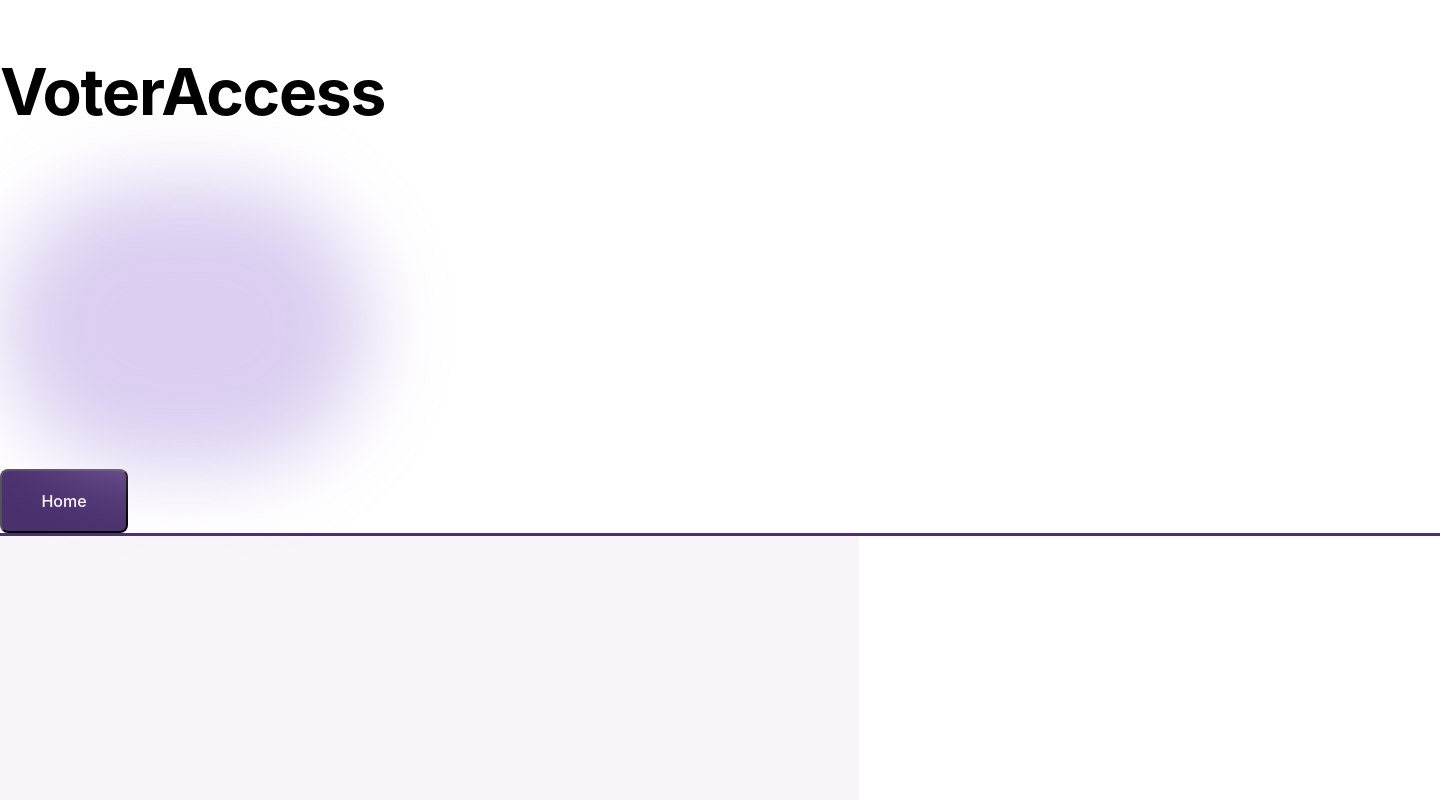
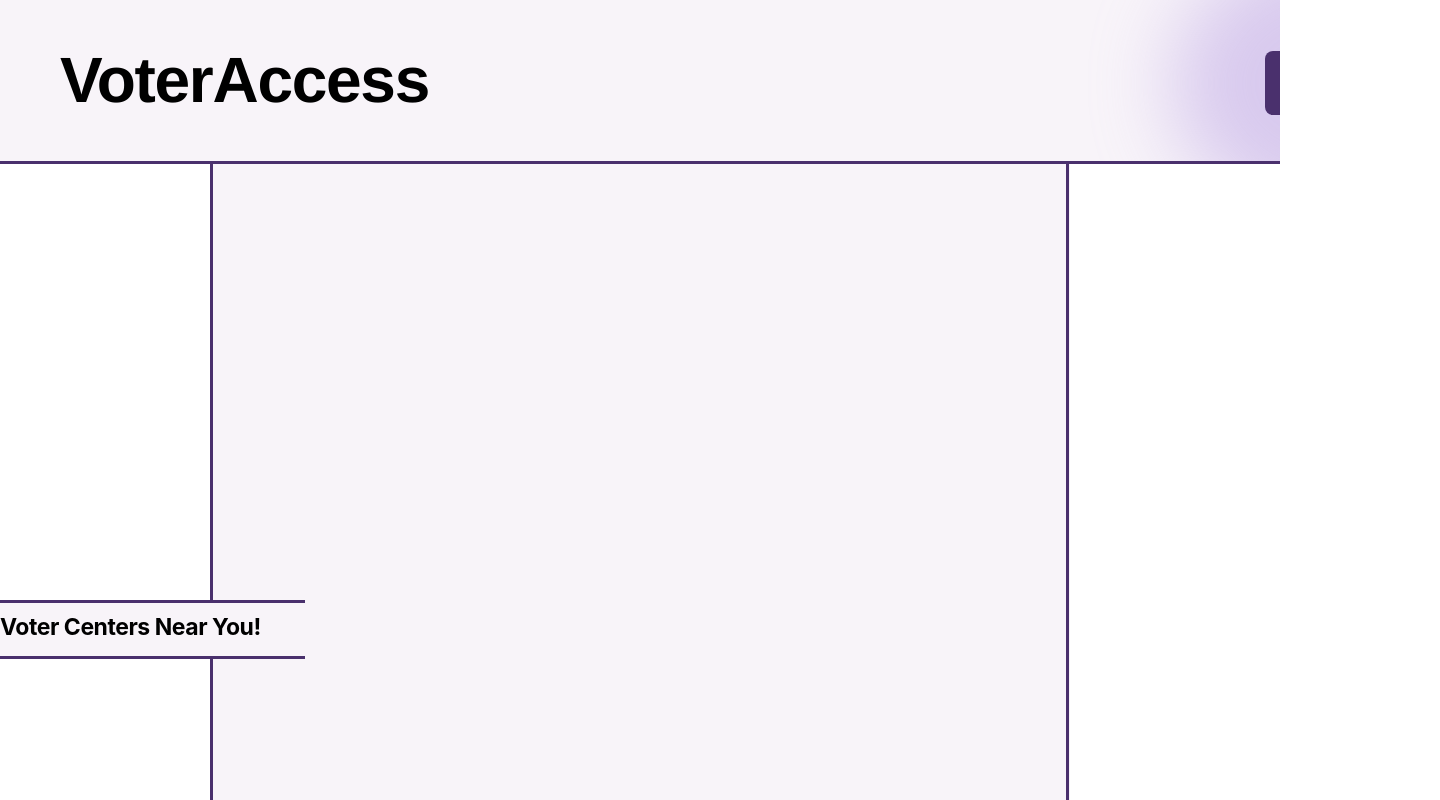
Before and after one commit to kritiVanipenta/voterAccess, a plain HTML site: page second.html in a window 1280 px wide. Shown: the top 800 px of the page, 1440 px wide, since content can reach past the window. Drawn offline with Linux system fonts and the light colour scheme.

Commit message:
fixed some positioning

```diff
--- a/second.html
+++ b/second.html
@@ -8,37 +8,31 @@
 </head>
 <body class="chat">
   <header>
-    <section class="heading">
-      <h1>VoterAccess</h1>
-      <div class="objblur"></div>
-      <nav>
-        <button class="home-btn" onclick="window.location.href='index.html'">
-          Home
-        </button>
-      </nav>
-      <div class="line1">
+    <div class="navigation">
+      <div class="ellipse"></div>
+      <button class="home-btn" onclick="window.location.href='index.html'"><div class="text-wrapper">Home</div></button>
+      <div class="div">VoterAccess</div>
+      <div class="line1"></div>
     </div>
-    </section>
   </header>
 
   <main>
-    <section class="content">
+    <div class="content">
+      <div class="group">
         <div class="bot"></div>
         <div class="line3"></div>
         <div class="line2"></div>
-    </section>
-    <section class="map">
-      <section class="maptitle">
-        <div class="box"></div>
+      </div>
+    </div>
+
+    <div class="map">
+        <div class="maptitle">
           <p>Voter Centers Near You!</p>
           <div class="line4"></div>
           <div class="line5"></div>
-      </section>
-    </section>
+        </div>
+      </div>
   </main>
 
-  <footer>
-    <p>© 2025 My Website</p>
-  </footer>
 </body>
 </html>
--- a/style.css
+++ b/style.css
@@ -4,6 +4,8 @@ body {
     background-color: #fff;
     margin: 0;
     padding: 0; /* removes default white space browsers add */
+    width: 100%;
+    height: 100%;
   }
 
 
@@ -115,29 +117,83 @@ body {
     font-weight: 600;
   }
 
+.navigation {
+  position: relative;
+  width: 100%;
+  height: 164px;
+  background-color: #f8f4f9;
+  overflow: hidden;
+}
 
-.home-btn {
+.navigation .ellipse {
+  position: absolute;
+  top: -60px;
+  left: 1171px;
+  width: 370px;
+  height: 286px;
+  background-color: #bea7e5;
+  border-radius: 185px/143px;
+  filter: blur(40px);
+  opacity: 0.55;
+}
+
+.navigation .home-btn {
+  all: unset;
+  box-sizing: border-box;
   display: flex;
   width: 128px;
   height: 64px;
+  align-items: center;
+  justify-content: center;
+  gap: 8px;
   padding: 14px 24px;
-  justify-content: center;
-  align-items: center;
-  gap: 8px;
-  flex-shrink: 0;
+  position: absolute;
+  top: 51px;
+  left: 1265px;
+  background-color: #4a306d;
   border-radius: 8px;
-  background: #4A306D;
-
-  color: #FFF;
-
-  /* Small text */
-  font-family: Inter;
-  font-size: 16px;
-  font-style: normal;
-  font-weight: 500;
-  line-height: 150%; /* 24px */
+  box-shadow: var(--button-shadow);
+  cursor: pointer;
+  transition: all 0.2s ease;
 }
 
+.navigation .text-wrapper {
+  position: relative;
+  display: flex;
+  align-items: center;
+  justify-content: center;
+  width: fit-content;
+  font-family: var(--small-text-font-family);
+  font-weight: var(--small-text-font-weight);
+  color: #ffffff;
+  font-size: var(--small-text-font-size);
+  letter-spacing: var(--small-text-letter-spacing);
+  line-height: var(--small-text-line-height);
+  white-space: nowrap;
+  font-style: var(--small-text-font-style);
+}
+
+.navigation .div {
+  position: absolute;
+  top: 43px;
+  left: 60px;
+  width: 844px;
+  font-family: "Inter-Bold", Helvetica;
+  font-weight: 700;
+  color: #000000;
+  font-size: 64px;
+  letter-spacing: -1.28px;
+  line-height: normal;
+}
+
+.navigation .line {
+  position: absolute;
+  top: 131px;
+  left: 67px;
+  width: 723px;
+  height: 2px;
+  object-fit: cover;
+}
 
 /* Hover effect for interactivity */
 .home-btn:hover{
@@ -152,67 +208,80 @@ body {
   transform: translateY(0);
 }
 
-.objblur {
-  width: 370px;
-  height: 286px;
-  flex-shrink: 0;
-
-  border-radius: 370px;
-  opacity: 0.55;
-  background: #BEA7E5;
-  filter: blur(40px);
-}
-
-.heading h1 {
-  width: 844px;
-  color: #000;
-  font-family: Inter;
-  font-size: 64px;
-  font-style: normal;
-  font-weight: 700;
-  line-height: normal;
-  letter-spacing: -1.28px;
-}
-
 .line1 {
-  width: 1440px;
+  position: relative;
+  top: 161px;
+  object-fit: cover;
+  width: 100%;
   height: 3px;
   background: #4A306D;
 }
 
-.bot {
+.content {
+  position: relative;
+  max-width: 860px;
+  margin: 0 auto;       /* center horizontally */
+  padding-top: 0;       /* keep flush with the divider */
+  /* remove any margin-top you may have added earlier */
+}
+
+.content .group {
+  position: relative;
+  top: 0;     /* remove the artificial gap */
+  left: 0;    /* stop hard-coding horizontal offset */
+  margin: 0 auto;
+  width: 860px;
+  height: 1169px; /* you can keep or switch to min-height */
+}
+
+.content .bot {
+  position: absolute;
+  top: 0;
+  left: 1px;
   width: 859px;
-  height: 1166.823px;
-  flex-shrink: 0;
-  background: #F8F4F9;
+  min-height: 1166px;
+  background-color: #f8f4f9;
+  margin: 0;
+  padding: 0;
 }
 
 .line3 {
+  left: 0;
+  position: absolute;
   width: 3px;
-  height: 1165.596px;
+  min-height: 1166px;
   background: #4A306D;
 }
 
 .line2 {
+  left: 856px;
+  position: absolute;
   width: 3px;
-  height: 1165.596px;
+  min-height: 1166px;
   background: #4A306D;
 }
 
-.line4 {
-  width: 294.002px;
-  height: 3px;
-  background: #4A306D;
+.map {
+  position: absolute;
+  left: 0;          /* sit right inside the 3px border */
+  bottom: 24px;
+  width: 305px;
+  top: 600px;
 }
 
-.line5 {
-  width: 294.002px;
-  height: 3px;
-  background: #4A306D;
+.maptitle {
+  background: #f8f4f9;
+  /* remove left inset so lines start flush with the border */
+  padding: 10px 12px 8px 0 !important;
+  height: 35px;
+  border-top: 3px solid #4A306D;
+  border-bottom: 3px solid #4A306D;
 }
 
 .maptitle p{
-  width: 844px;
+  margin: 0;
+  top: 648px;
+  width: auto;
   height: 24px;
   flex-shrink: 0;
 
@@ -224,10 +293,3 @@ body {
   line-height: normal;
   letter-spacing: -0.46px;
 }
-
-/* .navi {
-  width: 1440px;
-  height: 164px;
-  flex-shrink: 0;
-  background: #F8F4F9;
-} */
```
Lines whose indentation alone changed are shown as unchanged.
